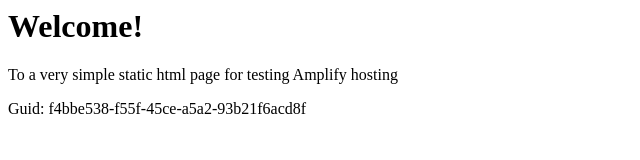
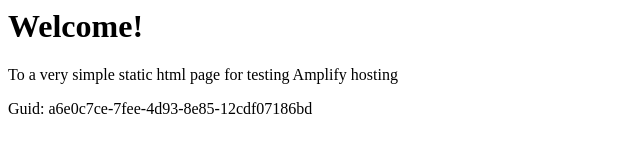
Before and after one commit to aws-aemilia-sin/Github-PR-Commit-Integration-Test-DoNotTouch-GitHubWebhookPushCanaryTest-v1-prod-ap-southeast-1, a website: page src/index.html in a window 1280 px wide. Shown: the full height of the page, 0-640 px from the left. Drawn offline with Linux system fonts and the light colour scheme.

Commit message:
commit from integ tests

```diff
--- a/src/index.html
+++ b/src/index.html
@@ -12,6 +12,6 @@
 <body>
     <h1>Welcome!</h1>
     <p>To a very simple static html page for testing Amplify hosting</p>
-    <p>Guid: f4bbe538-f55f-45ce-a5a2-93b21f6acd8f</p></body>
+    <p>Guid: a6e0c7ce-7fee-4d93-8e85-12cdf07186bd</p></body>
 
 </html>
```
